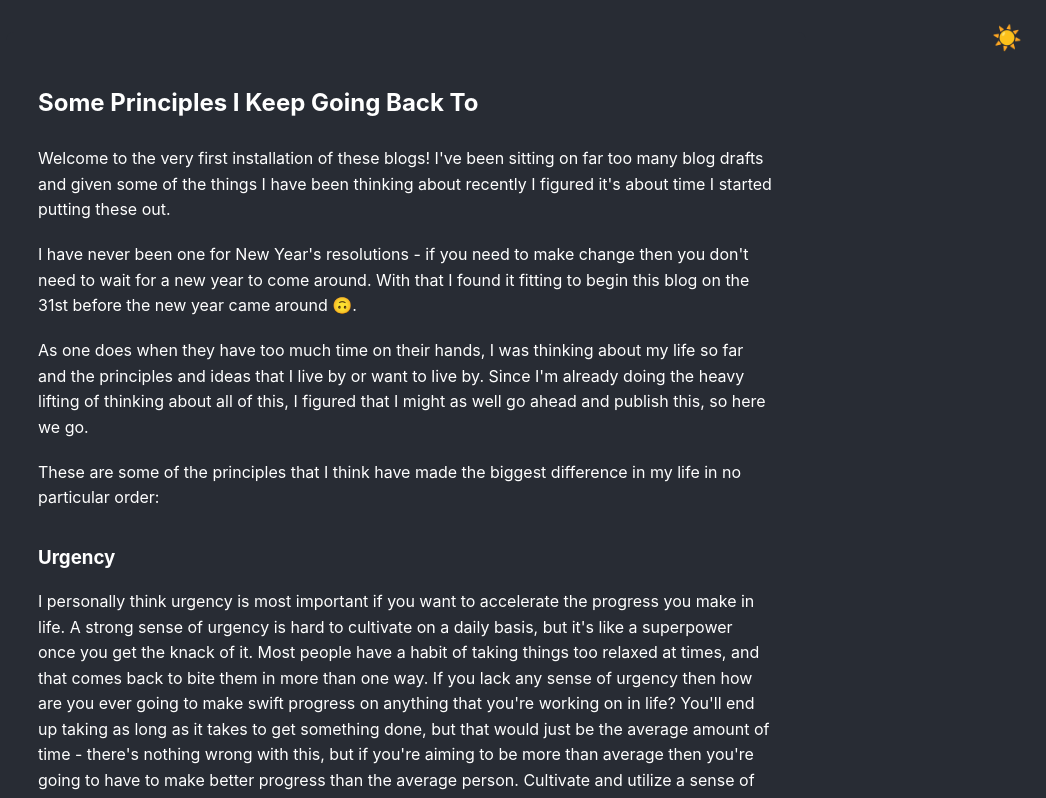
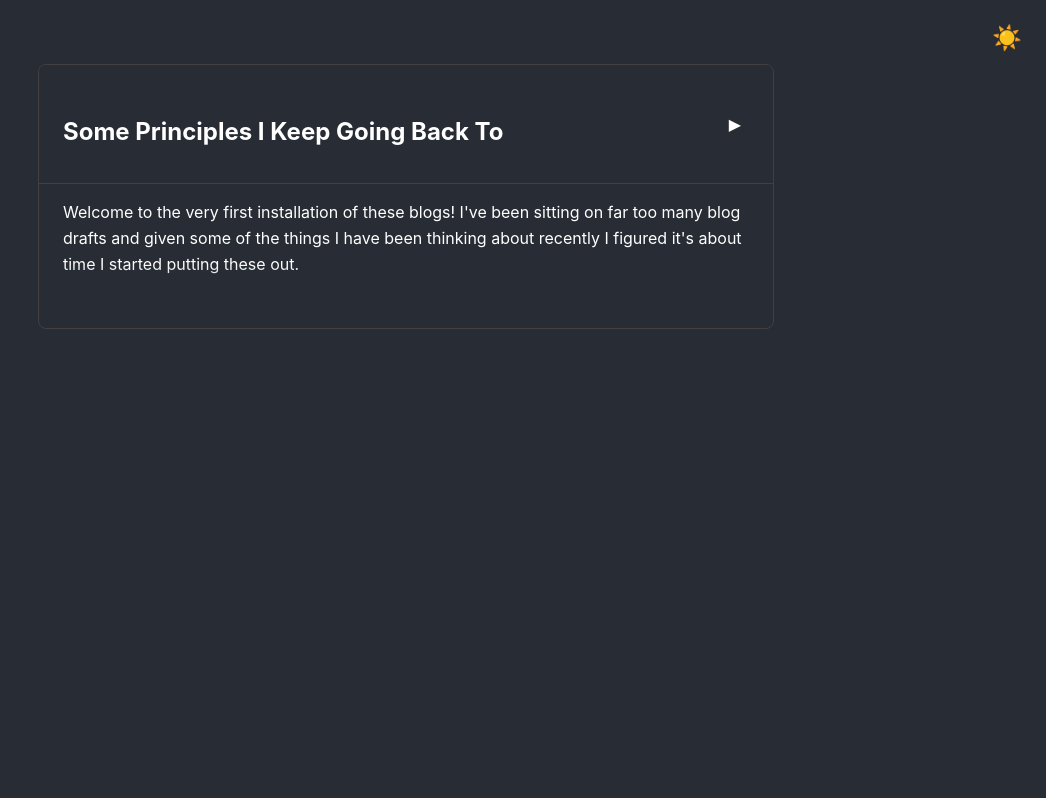
Before and after one commit to rounaksalim95/site-map, a React (Create React App) app: page /blogs in a window 1280 px wide. Shown: the top 798 px of the page, without its empty margins (234-1280 px from the left). Built offline with nearby package versions, Linux system fonts and the light colour scheme.

Commit message:
Make blogs collapsible

```diff
--- a/src/App.css
+++ b/src/App.css
@@ -112,6 +112,67 @@
 .blog-post {
   color: var(--text-color);
   line-height: 1.6;
+  margin-bottom: 2rem;
+  border: 1px solid var(--border-color);
+  border-radius: 8px;
+  overflow: hidden;
+}
+
+.blog-header {
+  display: flex;
+  justify-content: space-between;
+  align-items: center;
+  padding: 1rem 1.5rem;
+  background-color: var(--header-bg);
+  cursor: pointer;
+  border-bottom: 1px solid var(--border-color);
+  transition: background-color 0.2s ease;
+}
+
+.blog-header:hover {
+  background-color: var(--code-bg);
+}
+
+.blog-header h2 {
+  margin: 0;
+  font-size: 1.5rem;
+}
+
+.expand-toggle {
+  background: none;
+  border: none;
+  color: var(--text-color);
+  font-size: 1rem;
+  cursor: pointer;
+  padding: 0.5rem;
+  transition: transform 0.2s ease;
+}
+
+.blog-content {
+  max-height: 150px;
+  overflow: hidden;
+  transition: max-height 0.3s ease-out;
+  position: relative;
+  padding: 0 1.5rem;
+}
+
+.blog-content.expanded {
+  max-height: 10000px;
+  transition: max-height 0.5s ease-in;
+}
+
+.blog-preview {
+  position: relative;
+  padding-bottom: 2rem;
+}
+
+.preview-fade {
+  position: absolute;
+  bottom: 0;
+  left: 0;
+  right: 0;
+  height: 4rem;
+  background: linear-gradient(transparent, var(--bg-color));
 }
 
 .blog-post h1 {
--- a/src/components/Blog/BlogPost.tsx
+++ b/src/components/Blog/BlogPost.tsx
@@ -1,4 +1,4 @@
-import React from 'react';
+import React, { useState } from 'react';
 import ReactMarkdown from 'react-markdown';
 import remarkGfm from 'remark-gfm';
 
@@ -7,9 +7,41 @@ interface BlogPostProps {
 }
 
 const BlogPost: React.FC<BlogPostProps> = ({ content }) => {
+  const [isExpanded, setIsExpanded] = useState(false);
+
+  // Extract title from the markdown content
+  const title = content.split('\n')[0].replace('# ', '');
+
+  // Get a preview of the content (first paragraph after the title)
+  const preview = content
+    .split('\n\n')
+    .slice(1, 2)
+    .join('\n\n');
+
   return (
     <div className="blog-post">
-      <ReactMarkdown remarkPlugins={[remarkGfm]}>{content}</ReactMarkdown>
+      <div
+        className="blog-header"
+        onClick={() => setIsExpanded(!isExpanded)}
+      >
+        <h2>{title}</h2>
+        <button
+          className="expand-toggle"
+          aria-label={isExpanded ? "Collapse post" : "Expand post"}
+        >
+          {isExpanded ? '▼' : '▶'}
+        </button>
+      </div>
+      <div className={`blog-content ${isExpanded ? 'expanded' : ''}`}>
+        {isExpanded ? (
+          <ReactMarkdown remarkPlugins={[remarkGfm]}>{content}</ReactMarkdown>
+        ) : (
+          <div className="blog-preview">
+            <ReactMarkdown remarkPlugins={[remarkGfm]}>{preview}</ReactMarkdown>
+            <div className="preview-fade" />
+          </div>
+        )}
+      </div>
     </div>
   );
 };
```
